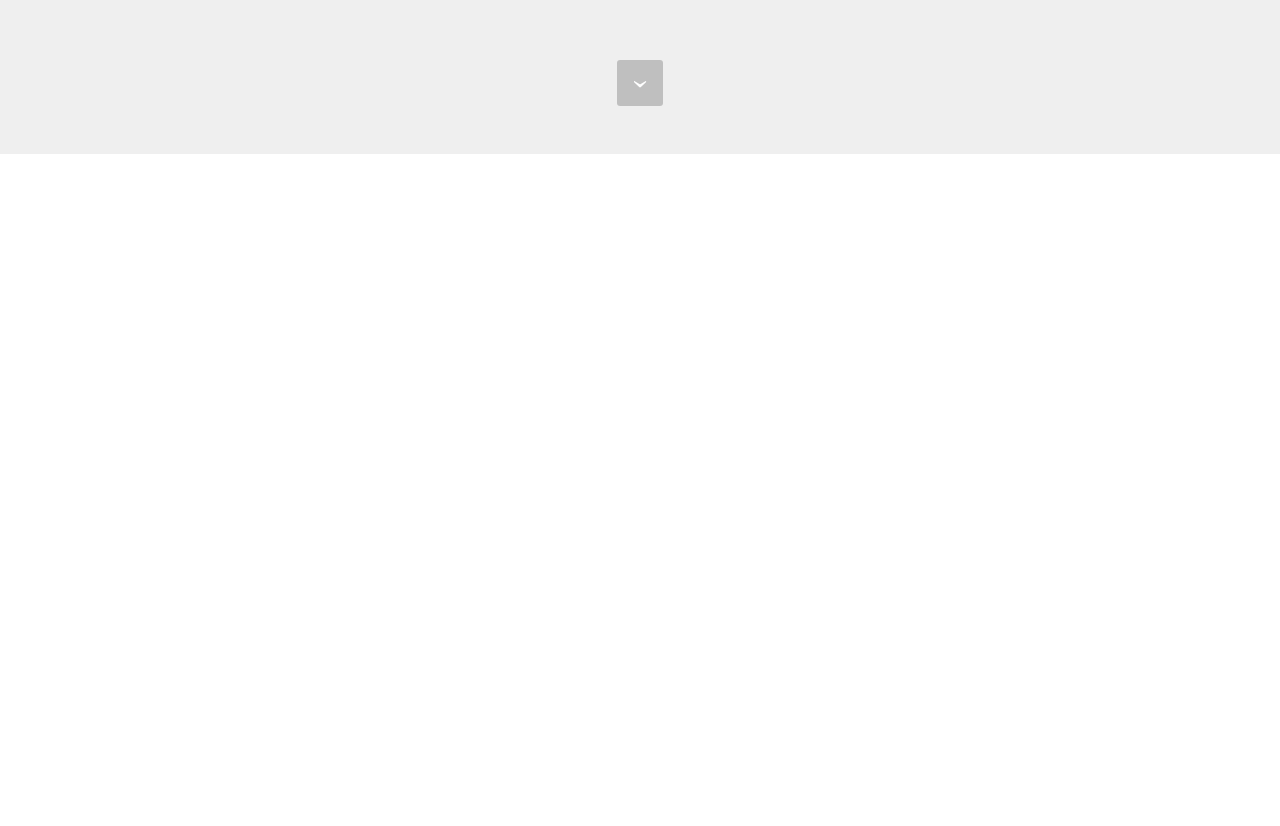
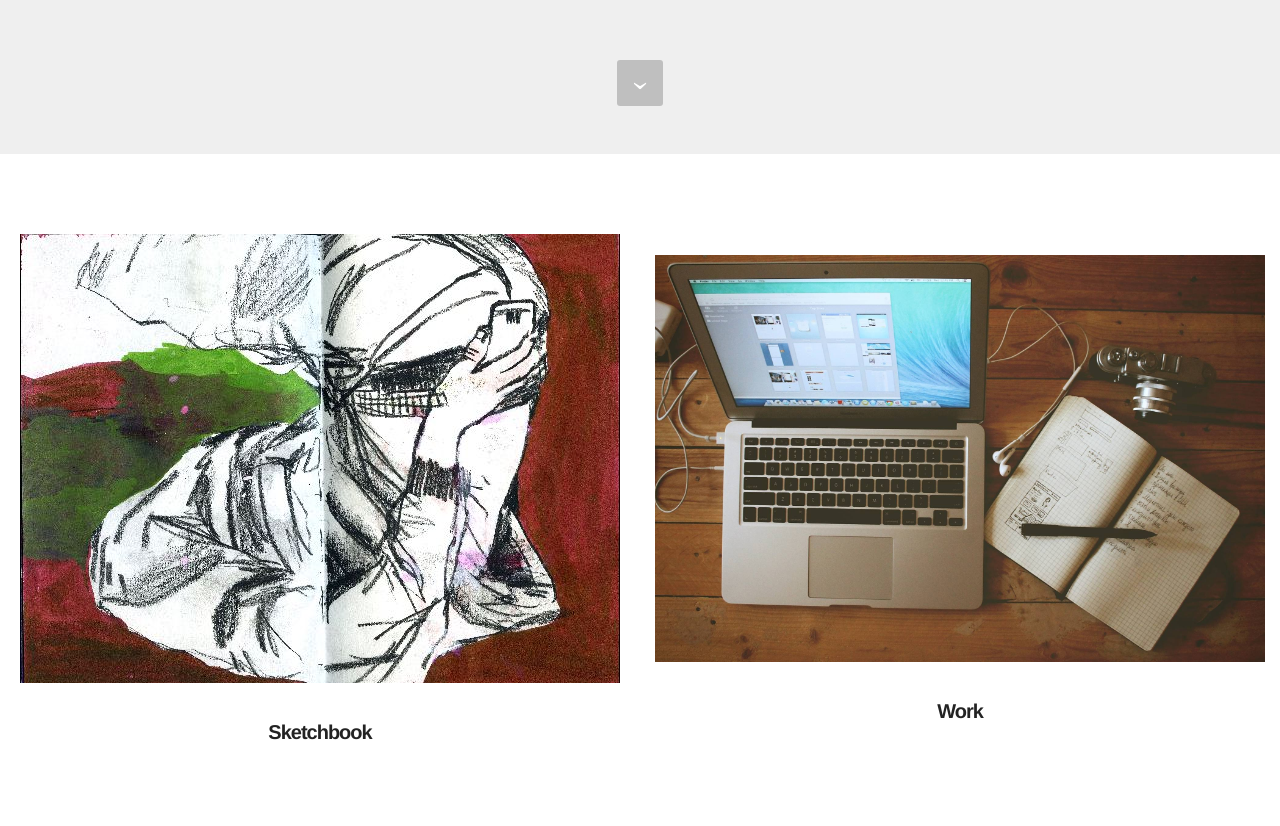
Before and after one commit to nelekinne/publish, a plain HTML site: page index.html in a window 1280 px wide. Shown: the part 646-1472 px from the top of the page. Before the commit the page ends 800 px from the top, so only its background shows below. Drawn offline with nearby package versions, Linux system fonts and the light colour scheme.

Commit message:
create github pages

```diff
--- a/assets/mobirise/css/mbr-additional.css
+++ b/assets/mobirise/css/mbr-additional.css
@@ -1,6 +1,8 @@
+@import url(https://fonts.googleapis.com/css?family=Arimo:400,700);
 @import url(https://fonts.googleapis.com/css?family=Montserrat:400,700);
 @import url(https://fonts.googleapis.com/css?family=Lora:400,700);
 @import url(https://fonts.googleapis.com/css?family=Raleway:400,300,700);
+
 
 
 
@@ -478,3 +480,7 @@ h6,
 #menu-d .dropdown-item[aria-expanded="true"] {
   color: #c0a375!important;
 }
+#features3-e H4 {
+  text-align: center;
+  font-family: 'Arimo', sans-serif;
+}
--- a/index.html
+++ b/index.html
@@ -50,7 +50,7 @@
 
 </section>
 
-<section class="engine"><a rel="external" href="https://mobirise.com">Mobirise Site Builder</a></section><section class="mbr-section mbr-section-hero mbr-section-full mbr-section-with-arrow mbr-after-navbar" id="header5-2" style="background-color: rgb(239, 239, 239);">
+<section class="engine"><a rel="external" href="https://mobirise.com">https://mobirise.com/</a></section><section class="mbr-section mbr-section-hero mbr-section-full mbr-section-with-arrow mbr-after-navbar" id="header5-2" style="background-color: rgb(239, 239, 239);">
 
 
 
@@ -68,8 +68,46 @@
         </div>
     </div>
 
-    <div class="mbr-arrow mbr-arrow-floating" aria-hidden="true"><a href="#next"><i class="mbr-arrow-icon"></i></a></div>
+    <div class="mbr-arrow mbr-arrow-floating" aria-hidden="true"><a href="#features3-e"><i class="mbr-arrow-icon"></i></a></div>
 
+</section>
+
+<section class="mbr-cards mbr-section mbr-section-nopadding" id="features3-e" style="background-color: rgb(255, 255, 255);">
+
+
+
+    <div class="mbr-cards-row row">
+        <div class="mbr-cards-col col-xs-12 col-lg-6" style="padding-top: 80px; padding-bottom: 80px;">
+            <div class="container">
+              <div class="card cart-block">
+                  <div class="card-img"><a href="page3.html"><img src="assets/images/img011-600x449.jpg" class="card-img-top"></a></div>
+                  <div class="card-block">
+                    <h4 class="card-title">Sketchbook</h4>
+
+
+
+                    </div>
+                </div>
+            </div>
+        </div>
+        <div class="mbr-cards-col col-xs-12 col-lg-6" style="padding-top: 80px; padding-bottom: 80px;">
+            <div class="container">
+                <div class="card cart-block">
+                    <div class="card-img"><img src="assets/images/desktop.jpg" class="card-img-top"></div>
+                    <div class="card-block">
+                        <h4 class="card-title">Work</h4>
+
+
+
+                    </div>
+                </div>
+            </div>
+        </div>
+
+
+
+
+    </div>
 </section>
 
 
```
Also changed, not shown: assets/images/hashes.json (+1 -1 lines), page3.html (+1 -1 lines), assets/images/desktop.jpg (added), assets/images/img011-600x449.jpg (added), 1 other file.
